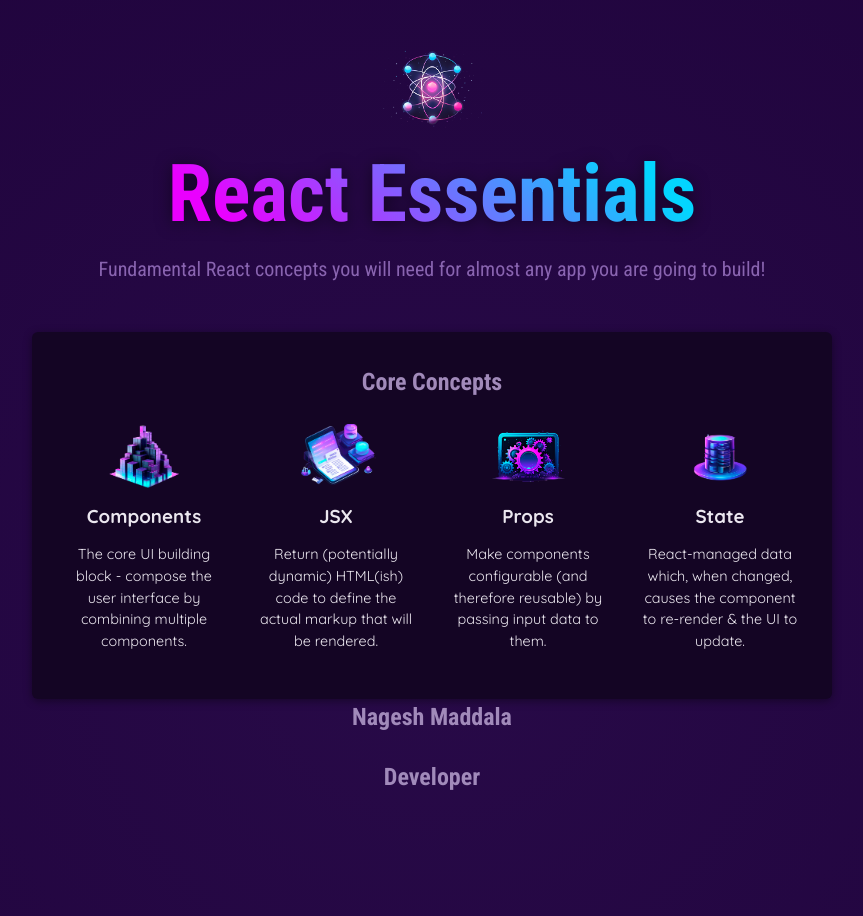
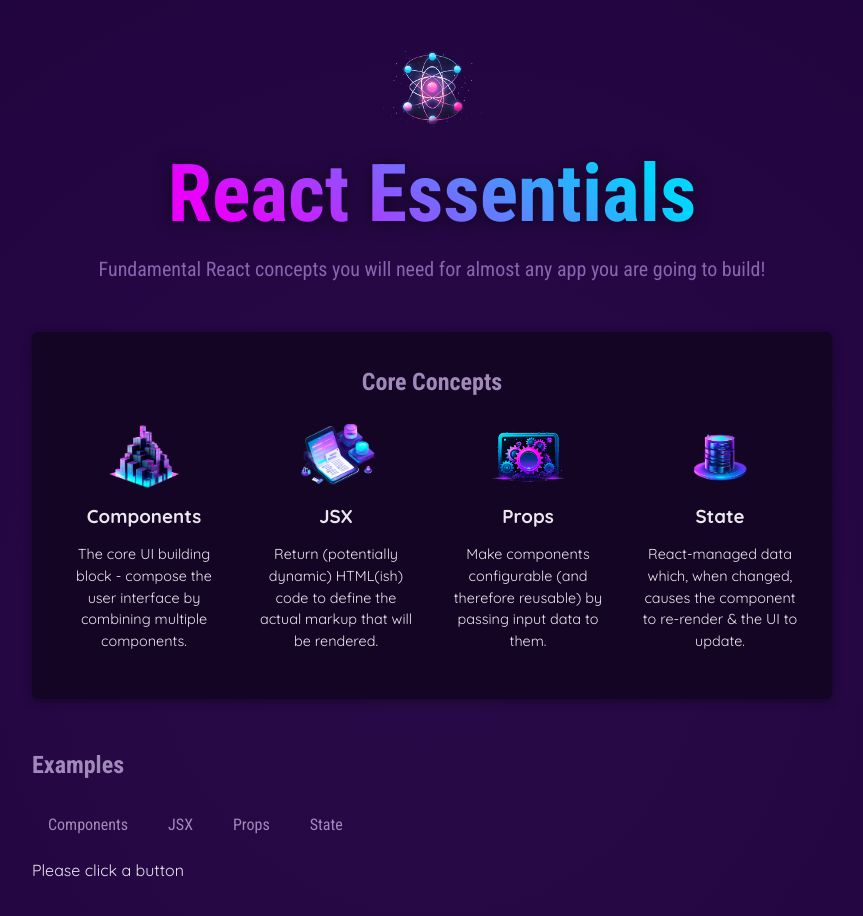
Before and after one commit to NageshMaddala/reactjs-handson, a React (Vite) app in the folder React-Essentials/: page / in a window 1280 px wide. Shown: the top 916 px of the page, without its empty margins (208-1071 px from the left). Built offline with nearby package versions, Linux system fonts and the light colour scheme.

Commit message:
used hooks to maintain the state

```diff
--- a/React-Essentials/src/App.jsx
+++ b/React-Essentials/src/App.jsx
@@ -1,14 +1,18 @@
+// below is called react hooks
+// they are used to manage state in functional components
+import { useState } from "react";
+
 import componentsImg from "./assets/components.png";
 import Header from "./components/Header/Header.jsx";
 import CoreConcept from "./components/CoreConcept.jsx";
 import { CORE_CONCEPTS } from "./data.js";
+import TabButton from "./components/TabButton.jsx";
 
 export const userData = {
   firstName: "Nagesh", // feel free to replace the name value
   lastName: "Maddala", // feel free to replace the name value
   title: "Developer", // feel free to replace the title value
 };
-
 
 export function User() {
   return (
@@ -31,6 +35,28 @@
 // All built in components are lower case letters, othewise there will be collision
 // To distinguish between built in components and user defined components capital letters are used
 function App() {
+  // useState is a hook that allows you to manage state in functional components
+  // This must be called at the top level of functional component
+
+  // This is a hook that allows you to manage state in functional components
+  // selectedTopic is a state variable that holds the current selected topic
+  // Initially it is set to "Please click a button"
+  // When the button is clicked, the state variable is updated to the selected topic
+  // It's value is set via setSelectedTopic function internally
+  const [selectedTopic, setSelectedTopic] = useState("Please click a button");
+
+  // let tabContent = 'Please select a tab to see the content';
+
+  function handleSelect(selectedButton) {
+    // selectedButton could be "Components", "JSX", "Props", "State"
+    // console.log(`Selected button: ${selectedButton}`);
+    // tabContent = selectedButton;
+    setSelectedTopic(selectedButton);
+    console.log(selectedTopic);
+  }
+
+  console.log('App component rendered');
+
   return (
     <div>
       <Header />
@@ -52,7 +78,18 @@
             <CoreConcept {...CORE_CONCEPTS[3]} />
           </ul>
         </section>
-        <User />
+        <section id="examples">
+          <h2>Examples</h2>
+          <menu>
+            <TabButton onSelect={() => handleSelect("components")}>
+              Components
+            </TabButton>
+            <TabButton onSelect={() => handleSelect("jsx")}>JSX</TabButton>
+            <TabButton onSelect={() => handleSelect("props")}>Props</TabButton>
+            <TabButton onSelect={() => handleSelect("state")}>State</TabButton>
+          </menu>
+          {selectedTopic}
+        </section>
       </main>
     </div>
   );
--- /dev/null
+++ b/React-Essentials/src/components/TabButton.jsx
@@ -0,0 +1,31 @@
+// props.children is automatically passed to the button element
+// this is provided by React
+// This approach is called component composition
+
+// export default function TabButton(props) {
+//   return (
+//     <li>
+//       <button>{props.children}</button>
+//     </li>
+//   );
+// }
+
+// OnClick is a prop, it can be applied on any element
+// OnClick would invoke a locally defined function
+// Note: handleClick should not be used with parentheses, otherwise it will be invoked immediately
+// OnSelect prop is a function that is passed to the TabButton component
+// It is invoked when the button is clicked
+// It is passed as a prop to the TabButton component
+// Basically we are passing function pointer
+export default function TabButton({ children, onSelect }) {
+    console.log("TabButton component rendered");
+  return (
+    <li>
+      <button onClick={onSelect}>{children}</button>
+    </li>
+  );
+}
+
+function handleClick() {
+  console.log("Button clicked");
+}
```
